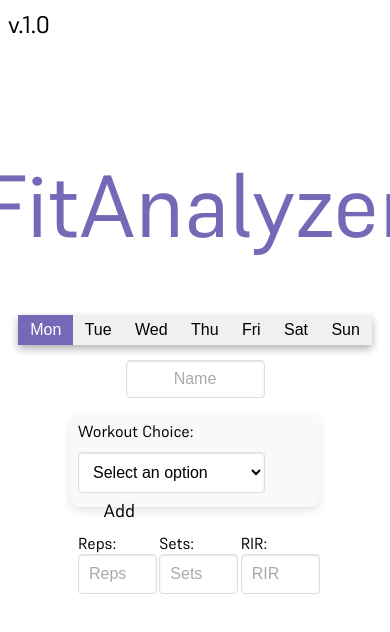
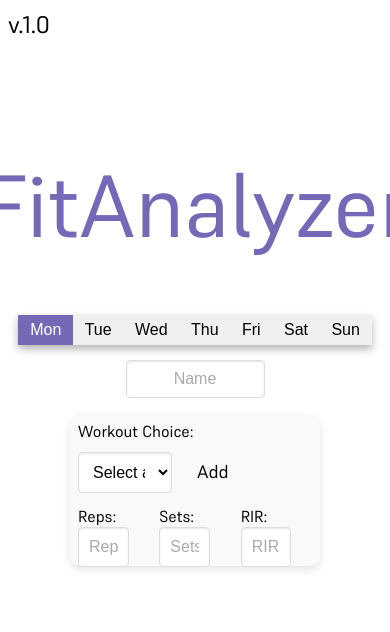
Before and after one commit to Ph1so/FitAnalyzer, a React (Create React App) app: page / in a window 390 px wide. Shown: the top 632 px of the page. Built offline with nearby package versions, Linux system fonts and the light colour scheme.

Commit message:
iphone sizing issue - temporary solution for option components

```diff
--- a/src/components/Options.css
+++ b/src/components/Options.css
@@ -1,4 +1,3 @@
-/* Options.css */
 @import url("../fonts.css");
 
 .Option-container {
@@ -12,6 +11,8 @@
   box-shadow: 0 4px 8px rgba(0, 0, 0, 0.1);
   width: 60vmin;
   height: 20vmin;
+  min-height: 15vmin; /* Set a minimum height */
+  max-height: 50vmin; /* Set a maximum height */
   margin: 0 auto;
   margin-top: 3vmin;
 }
@@ -27,7 +28,6 @@
 }
 
 .Add-Workout:hover {
-  /* background-color: #7469b6; */
   color: #7469b6;
 }
 
@@ -42,7 +42,6 @@
 }
 
 .Remove-Workout:hover {
-  /* background-color: #7469b6; */
   color: #7469b6;
 }
 
@@ -90,3 +89,33 @@ input[type="text"] {
 input[type="text"]::placeholder {
   color: #aaa;
 }
+
+@media (max-width: 768px) {
+  .Option-container {
+    height: 30vmin;
+  }
+  select,
+  input[type="text"] {
+    width: 50%;
+  }
+}
+
+@media (max-width: 480px) {
+  .Option-container {
+    height: 35vmin;
+  }
+  select,
+  input[type="text"] {
+    width: 40%;
+  }
+}
+
+@media (max-width: 320px) {
+  .Option-container {
+    height: 40vmin;
+  }
+  select,
+  input[type="text"] {
+    width: 30%;
+  }
+}
```
